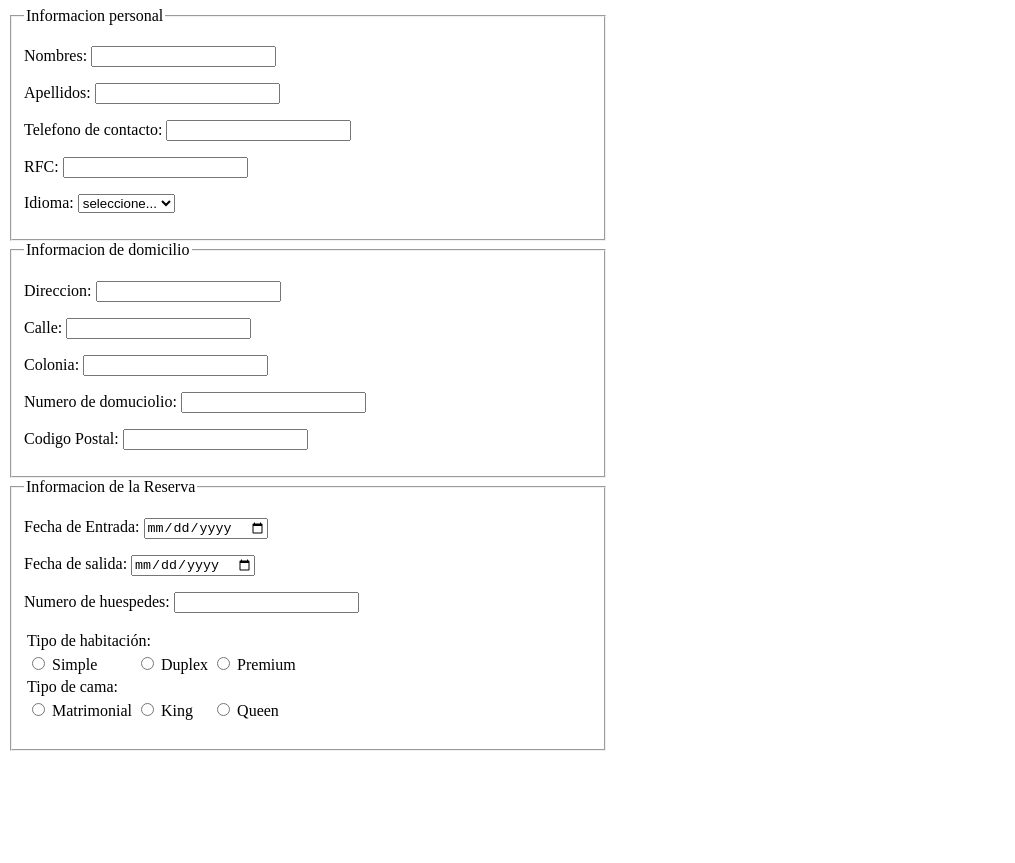
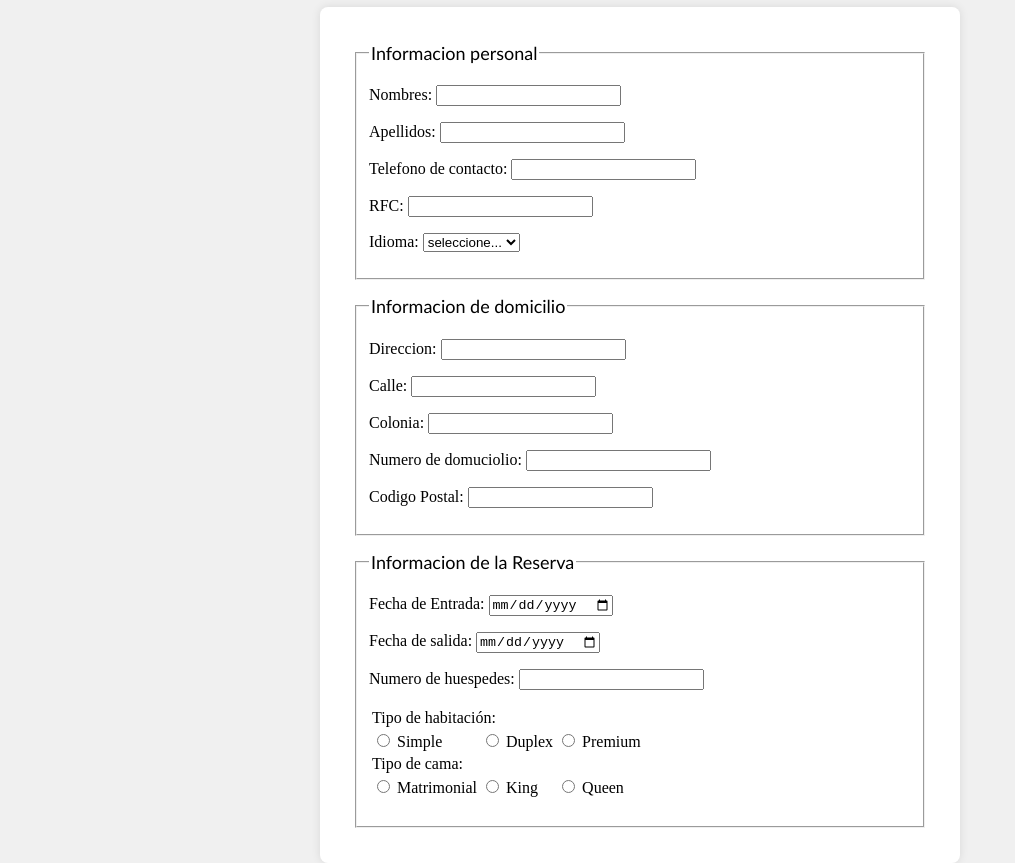
Before and after one commit to ElCarlos06/2025-AWEB-U2-P3-RESERVACI-N, a plain HTML site: page index.html in a window 1280 px wide. Shown: the part 73-936 px from the top of the page, without its empty margins (0-1015 px from the left). Before the commit the page ends 832 px from the top, so only its background shows below. Drawn offline with Linux system fonts and the light colour scheme.

Commit message:
Mejor estilo

```diff
--- a/style.css
+++ b/style.css
@@ -1,8 +1,26 @@
-body{
+body {
+    margin: 0;
+    padding: 0;
+    display: flex;
+    flex-direction: column;
+    justify-content: center;
+    align-items: center;
+    background-color: #f0f0f0;
+}
+main {
     width: 600px;
-    background-color: #fff;
+    background-color: white;
+    padding: 20px;
+    border-radius: 8px;
+    box-shadow: 0 0 10px rgba(0,0,0,0.1);
+}
+
+legend{
+    font-size: large;
+    font-weight: 300;
+    font-family: 'Gill Sans', 'Gill Sans MT', Calibri, 'Trebuchet MS', sans-serif;
 }
 
 fieldset{
-
+    margin: 15px;
 }
```
